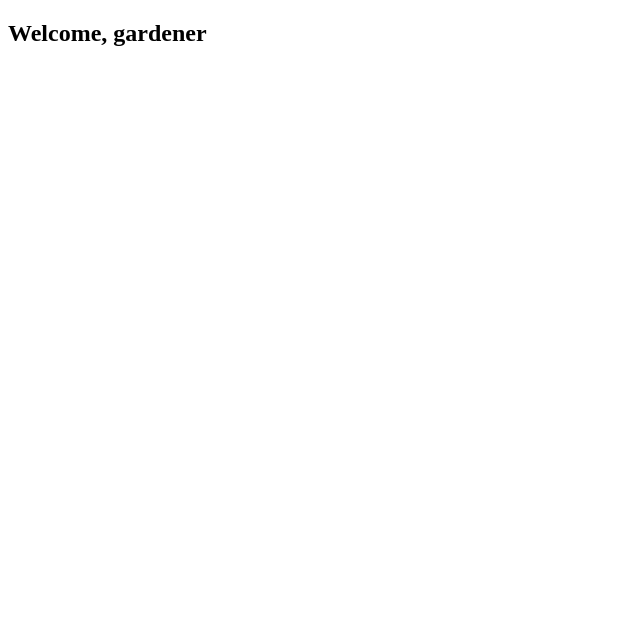
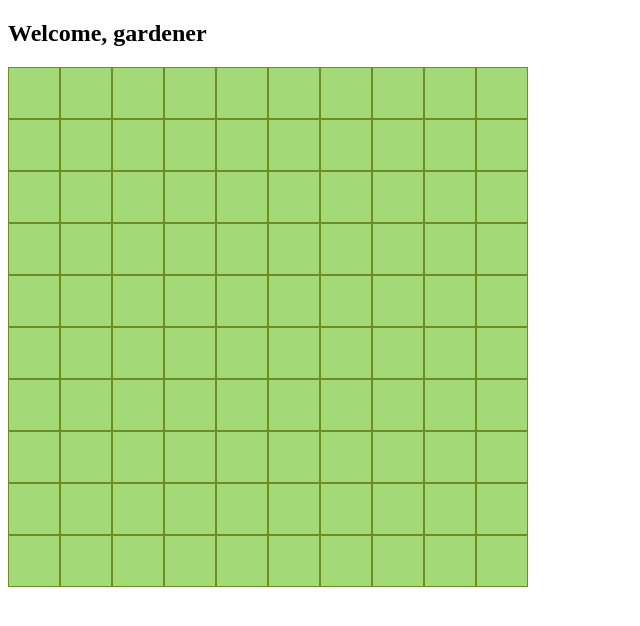
Before and after one commit to lreboseno22/Bloom-Room, a plain HTML site: page pages/garden.html in a window 1280 px wide. Shown: the whole page, without its empty margins (0-640 px from the left). Drawn offline with Linux system fonts and the light colour scheme.

Commit message:
create garden and cells

```diff
--- a/scripts/script.js
+++ b/scripts/script.js
@@ -17,4 +17,21 @@ const playerNameEl = document.getElementById("playerName");
 if (playerNameEl) {
     const name = localStorage.getItem("playerName");
     playerNameEl.textContent = name || "gardener";
+
+    // Dynamically create garden
+    const gardenGrid = document.getElementById("gardenGrid");
+    const rows = 10;
+    const cols = 10;
+
+    for (let r = 0; r < rows; r++) {
+        for (let c = 0; c < cols; c++) {
+            const cell = document.createElement("div");
+            cell.classList.add("cell");
+            cell.dataset.row = r;
+            cell.dataset.col = c;
+
+            gardenGrid.appendChild(cell);
+        }
+    }
+
 }
--- a/styles/garden.css
+++ b/styles/garden.css
@@ -0,0 +1,18 @@
+#gardenGrid {
+    display: grid;
+    grid-template-columns: repeat(10, 50px);
+    grid-template-rows: repeat(10, 50px);
+    gap: 2px;
+}
+
+.cell {
+    width: 50px;
+    height: 50px;
+    background-color: #a3d977;
+    border: 1px solid #6b8e23;
+    cursor: pointer;
+    display: flex;
+    justify-content: center;
+    align-items: center;
+    font-size: 0.8rem;
+}
```
Also changed, not shown: pages/garden.html (+1 -2 lines).
